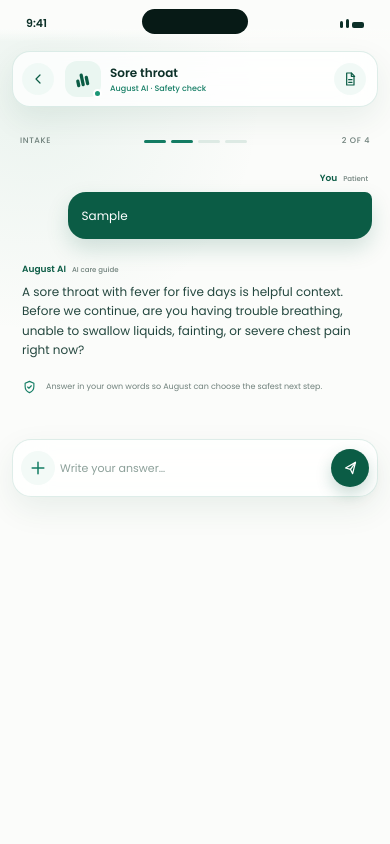
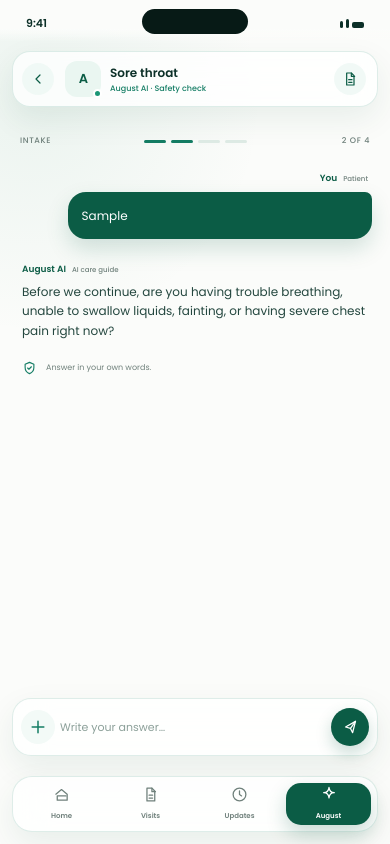
Before and after one commit to Parthawe/august-care-prototype, a Next.js app: page / in a window 390 px wide. Both pictures are taken after typing "Sample" into the empty fields and a click on the button 321 px from the left and 468 px from the top of the page. Built offline with nearby package versions, Linux system fonts and the light colour scheme.

Commit message:
Polish August mobile shell

```diff
--- a/app/AugustPrototype.tsx
+++ b/app/AugustPrototype.tsx
@@ -15,6 +15,11 @@ type View =
   | "unsupported";
 
 const icons: Record<string, ReactNode> = {
+  home: (
+    <svg viewBox="0 0 24 24" aria-hidden="true">
+      <path d="M4 11.5 12 5l8 6.5V20H6v-6h12" />
+    </svg>
+  ),
   arrow: (
     <svg viewBox="0 0 24 24" aria-hidden="true">
       <path d="m9 18 6-6-6-6" />
@@ -91,13 +96,31 @@ function Icon({ name }: { name: keyof typeof icons }) {
 function Brand({ compact = false }: { compact?: boolean }) {
   return (
     <div className={`brand ${compact ? "brand-compact" : ""}`}>
-      <span className="brand-mark" aria-hidden="true">
-        <i />
-        <i />
-        <i />
-      </span>
       <span>august</span>
     </div>
+  );
+}
+
+function BottomNav() {
+  return (
+    <nav className="bottom-nav glass" aria-label="August navigation">
+      <button type="button">
+        <Icon name="home" />
+        <span>Home</span>
+      </button>
+      <button type="button">
+        <Icon name="file" />
+        <span>Visits</span>
+      </button>
+      <button type="button">
+        <Icon name="clock" />
+        <span>Updates</span>
+      </button>
+      <button type="button" className="august-tab">
+        <Icon name="spark" />
+        <span>August</span>
+      </button>
+    </nav>
   );
 }
 
@@ -128,7 +151,7 @@ function Header({
         <Icon name="back" />
       </button>
       <div className={`header-avatar ${person ? "person-avatar" : ""}`}>
-        {person ? "MR" : <Brand compact />}
+        {person ? "MR" : "A"}
         <span className="online-dot" />
       </div>
       <div className="header-copy">
@@ -357,6 +380,7 @@ export function AugustPrototype() {
             {view === "emergency" && <EmergencyScreen onBack={reset} />}
             {view === "unsupported" && <UnsupportedScreen onBack={reset} />}
           </div>
+          <BottomNav />
         </div>
       </section>
     </main>
@@ -382,9 +406,9 @@ function HomeScreen({
         <button className="avatar">P</button>
       </nav>
       <section className="home-hero">
-        <Pill>Private care, at your pace</Pill>
+        <Pill>Private care</Pill>
         <h2>What can we help with today?</h2>
-        <p>Start in your own words. August will take it one step at a time.</p>
+        <p>Start in your own words.</p>
       </section>
       <form className="hero-composer glass" onSubmit={submit}>
         <textarea
@@ -427,8 +451,8 @@ function HomeScreen({
       <div className="privacy-note">
         <Icon name="shield" />
         <p>
-          <strong>Your information stays yours.</strong>
-          August is an AI, not a clinician. It can help prepare care.
+          <strong>Private by design.</strong>
+          August prepares care; clinicians make clinical decisions.
         </p>
       </div>
     </div>
@@ -469,13 +493,12 @@ function IntakeScreen({
         ) : (
           <>
             <Message author="August AI" role="AI care guide">
-              A sore throat with fever for five days is helpful context.
               Before we continue, are you having trouble breathing, unable to
-              swallow liquids, fainting, or severe chest pain right now?
+              swallow liquids, fainting, or having severe chest pain right now?
             </Message>
             <div className="chat-prompt">
               <Icon name="shield" />
-              <span>Answer in your own words so August can choose the safest next step.</span>
+              <span>Answer in your own words.</span>
             </div>
           </>
         )}
@@ -512,15 +535,14 @@ function DetailsScreen({
           {safetyAnswer}
         </Message>
         <Message author="August AI" role="AI care guide">
-          Thanks for confirming. What was your highest temperature, and can you
-          swallow liquids normally?
+          Thanks. What was your highest temperature, and can you swallow
+          liquids normally?
         </Message>
         <Message author="You" role="Patient" patient>
           101.5°F last night. Swallowing hurts, but I can drink water.
         </Message>
         <Message author="August AI" role="AI care guide">
-          Got it. Before I prepare this for a clinician, do you have any
-          medication allergies?
+          Got it. Any medication allergies?
         </Message>
         <div className="inline-answer">
           <span>No medication allergies</span>
@@ -530,7 +552,7 @@ function DetailsScreen({
           <Icon name="file" />
           <div>
             <strong>Care summary updated</strong>
-            <span>3 new details added from your answers</span>
+            <span>Ready for review</span>
           </div>
           <Pill>Draft</Pill>
         </div>
@@ -565,11 +587,10 @@ function SummaryScreen({
         onBack={onBack}
       />
       <div className="page-body">
-        <div className="eyebrow">Your information, your choice</div>
+        <div className="eyebrow">Review</div>
         <h2>What I’ll share with the clinician</h2>
         <p className="page-intro">
-          Check that this is accurate. The clinician will also see your answers
-          and safety check.
+          Make sure this feels right before it goes to a clinician.
         </p>
         <section className="summary-card glass">
           <div className="card-heading">
@@ -599,7 +620,7 @@ function SummaryScreen({
           )}
           <div className="summary-source">
             <Icon name="shield" />
-            <span>Built only from information you provided</span>
+            <span>Built from your answers</span>
           </div>
         </section>
         <section className="clinician-recommendation">
@@ -610,8 +631,7 @@ function SummaryScreen({
             <Pill>Recommended next step</Pill>
             <h3>A clinician should review this</h3>
             <p>
-              Your symptoms may need testing or treatment. A licensed clinician
-              makes that decision.
+              A clinician can decide whether testing or treatment is needed.
             </p>
           </div>
         </section>
@@ -662,8 +682,7 @@ function CheckoutScreen({
             onChange={(event) => setAgreed(event.target.checked)}
           />
           <span>
-            I consent to telehealth care and to share the visit summary with a
-            California-licensed clinician.
+            I consent to share this visit with a California-licensed clinician.
           </span>
         </label>
         <div className="total-row">
@@ -674,8 +693,7 @@ function CheckoutScreen({
           Confirm and send for review
         </PrimaryButton>
         <p className="legal-line">
-          Payment is authorized now. If no clinician accepts your case, you
-          won’t be charged.
+          If no clinician accepts your case, you won’t be charged.
         </p>
       </div>
     </div>
@@ -700,11 +718,10 @@ function WaitingScreen({
         <div className="orb">
           <span><Icon name="doctor" /></span>
         </div>
-        <Pill>Case received · 9:48 AM</Pill>
+        <Pill>Case received</Pill>
         <h2>Your case is in good hands</h2>
         <p className="page-intro">
-          We’re finding a clinician licensed in California. You can close this
-          screen—we’ll notify you.
+          We’re finding a clinician licensed in California.
         </p>
         <section className="status-track">
           <div className="done"><i><Icon name="check" /></i><span><strong>Information prepared</strong><small>Summary and consent complete</small></span></div>
@@ -714,7 +731,7 @@ function WaitingScreen({
         </section>
         <div className="worsen-note">
           <Icon name="shield" />
-          <span><strong>If your symptoms worsen</strong>Don’t wait for a reply. Get urgent help.</span>
+          <span><strong>If symptoms worsen</strong>Get urgent help.</span>
         </div>
         <PrimaryButton onClick={onContinue}>Preview clinician joining</PrimaryButton>
         <button className="text-button">View submitted summary</button>
@@ -747,7 +764,7 @@ function ClinicianScreen({
         <button
           onClick={() =>
             setNotice(
-              "August can explain information or help prepare questions. Dr. Rao remains responsible for clinical decisions."
+              "August can explain information and help prepare questions. Dr. Rao makes clinical decisions."
             )
           }
         >
@@ -771,13 +788,11 @@ function ClinicianScreen({
           <span className="line" />
         </div>
         <Message author="Maya Rao, MD" role="Human clinician · CA licensed" clinician>
-          I’m Dr. Maya Rao. I’ve reviewed the information you shared with
-          August, including your fever and safety answers.
+          I’m Dr. Rao. I reviewed your fever, sore throat, and safety answers.
         </Message>
         <Message author="Maya Rao, MD" role="Human clinician · 10:18 AM" clinician>
           Your symptoms could be strep throat. I recommend a rapid test today.
-          While we arrange that, have you noticed a rash or swelling mostly on
-          one side?
+          Any rash or one-sided swelling?
         </Message>
         <Message author="You" role="Patient · Delivered" patient>
           No rash, and the swelling feels even on both sides.
@@ -871,24 +886,23 @@ function EmergencyScreen({ onBack }: { onBack: () => void }) {
     <div className="screen emergency-screen">
       <div className="emergency-top">
         <Brand />
-        <Pill tone="dark">Urgent safety alert</Pill>
+        <Pill tone="dark">Urgent</Pill>
       </div>
       <div className="emergency-body">
         <div className="emergency-icon"><Icon name="phone" /></div>
-        <div className="eyebrow">August has paused this conversation</div>
+        <div className="eyebrow">Paused for safety</div>
         <h2>This may need emergency care now.</h2>
         <p>
-          Trouble breathing, fainting, or severe chest pain can be life
-          threatening. Do not wait for a reply in this chat.
+          Trouble breathing, fainting, or severe chest pain can be urgent.
         </p>
         <button className="emergency-call"><Icon name="phone" /><span><small>Call emergency services</small>911</span></button>
         <button className="emergency-location"><Icon name="pin" /><span><strong>Find the nearest emergency department</strong><small>Uses your current location</small></span><Icon name="arrow" /></button>
         <div className="emergency-guidance">
           <strong>While help is on the way</strong>
           <ul>
-            <li>Unlock the door if you’re at home.</li>
-            <li>Sit somewhere safe and avoid driving yourself.</li>
-            <li>Tell someone nearby what is happening.</li>
+            <li>Unlock the door if you’re home.</li>
+            <li>Sit somewhere safe.</li>
+            <li>Tell someone nearby.</li>
           </ul>
         </div>
         <button className="outline-light" onClick={onBack}>I’m taking action</button>
@@ -909,10 +923,9 @@ function UnsupportedScreen({ onBack }: { onBack: () => void }) {
       <div className="page-body">
         <div className="boundary-icon"><Icon name="shield" /></div>
         <Pill>Clear next steps</Pill>
-        <h2>This medication isn’t supported through August.</h2>
+        <h2>This medication isn’t supported here.</h2>
         <p className="page-intro">
-          August clinicians don’t prescribe controlled medications such as
-          Adderall. You won’t be charged for this request.
+          Controlled medication requests need an established prescriber.
         </p>
         <section className="why-card">
           <span>Why this route is different</span>
--- a/app/globals.css
+++ b/app/globals.css
@@ -79,41 +79,15 @@ svg {
 .brand {
   display: inline-flex;
   align-items: center;
-  gap: 9px;
   width: fit-content;
   color: var(--forest);
   font-size: 21px;
   font-weight: 600;
-  letter-spacing: -0.7px;
+  letter-spacing: 0;
 }
 
-.brand-mark {
-  position: relative;
-  display: flex;
-  align-items: end;
-  gap: 2px;
-  width: 22px;
-  height: 22px;
-  transform: rotate(-12deg);
-}
-
-.brand-mark i {
-  display: block;
-  width: 5px;
-  border-radius: 9px;
-  background: currentColor;
-}
-
-.brand-mark i:nth-child(1) { height: 12px; }
-.brand-mark i:nth-child(2) { height: 20px; }
-.brand-mark i:nth-child(3) { height: 15px; }
-
 .brand-compact {
-  transform: scale(0.65);
-}
-
-.brand-compact > span:last-child {
-  display: none;
+  font-size: 14px;
 }
 
 .device-stage {
@@ -203,6 +177,7 @@ svg {
   position: relative;
   min-height: 100%;
   padding-top: 42px;
+  padding-bottom: 92px;
   animation: screen-in 0.42s cubic-bezier(0.22, 1, 0.36, 1);
 }
 
@@ -247,7 +222,7 @@ svg {
 .pill-white { border: 1px solid var(--line); background: white; color: var(--muted); }
 
 .home-screen {
-  padding: 61px 22px 30px;
+  padding: 61px 22px 108px;
   background:
     radial-gradient(circle at 85% 15%, rgba(50, 148, 115, 0.13), transparent 30%),
     var(--warm);
@@ -452,6 +427,8 @@ svg {
   border-radius: 12px;
   background: var(--mint);
   color: var(--forest);
+  font-size: 13px;
+  font-weight: 600;
   overflow: visible;
 }
 
@@ -496,7 +473,9 @@ svg {
 }
 
 .conversation-screen {
-  padding-bottom: 84px;
+  display: flex;
+  flex-direction: column;
+  padding-bottom: 88px;
   background:
     radial-gradient(circle at 8% 12%, rgba(76, 160, 130, 0.09), transparent 28%),
     var(--warm);
@@ -505,6 +484,10 @@ svg {
 .conversation-body,
 .page-body {
   padding: 25px 18px 28px;
+}
+
+.conversation-body {
+  flex: 1;
 }
 
 .step-row {
@@ -664,7 +647,7 @@ svg {
 .composer {
   position: sticky;
   z-index: 7;
-  bottom: 12px;
+  bottom: 76px;
   display: grid;
   width: calc(100% - 24px);
   grid-template-columns: 34px 1fr 38px;
@@ -672,8 +655,53 @@ svg {
   gap: 5px;
   min-height: 58px;
   margin: 0 12px;
+  margin-top: auto;
   padding: 8px;
   border-radius: 19px;
+}
+
+.bottom-nav {
+  position: absolute;
+  z-index: 20;
+  right: 12px;
+  bottom: 12px;
+  left: 12px;
+  display: grid;
+  grid-template-columns: repeat(4, 1fr);
+  gap: 4px;
+  min-height: 56px;
+  padding: 6px;
+  border-radius: 20px;
+}
+
+.bottom-nav button {
+  display: grid;
+  min-width: 0;
+  place-items: center;
+  gap: 2px;
+  border: 0;
+  border-radius: 15px;
+  background: transparent;
+  color: var(--muted);
+  font-size: 7px;
+  font-weight: 600;
+  cursor: default;
+}
+
+.bottom-nav .icon {
+  width: 17px;
+  height: 17px;
+}
+
+.bottom-nav .august-tab {
+  background: var(--forest);
+  color: white;
+  box-shadow: 0 9px 20px rgba(11, 92, 69, 0.22);
+}
+
+.bottom-nav .august-tab .icon {
+  width: 16px;
+  height: 16px;
 }
 
 .composer .attach-button {
@@ -762,6 +790,7 @@ svg {
 
 .page-body {
   padding-top: 30px;
+  padding-bottom: 108px;
 }
 
 .eyebrow {
```
Also changed, not shown: 1 other file (tests, documents, lock files or other folders).
